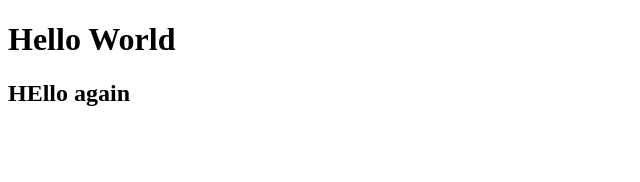
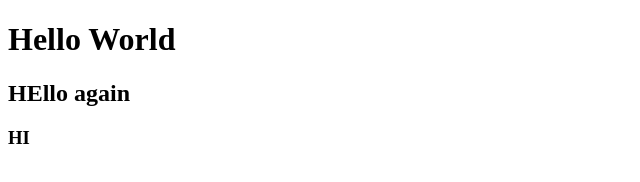
Before and after one commit to johnreysilverio/gitTest, a plain HTML site: page index.html in a window 1280 px wide. Shown: the full height of the page, 0-640 px from the left. Drawn offline with Linux system fonts and the light colour scheme.

Commit message:
Update index.html

```diff
--- a/index.html
+++ b/index.html
@@ -8,5 +8,6 @@
   <body>
     <h1>Hello World</h1>
     <h2>HEllo again</h2>
+    <h3>HI</h3>
   </body>
 </html>
```
